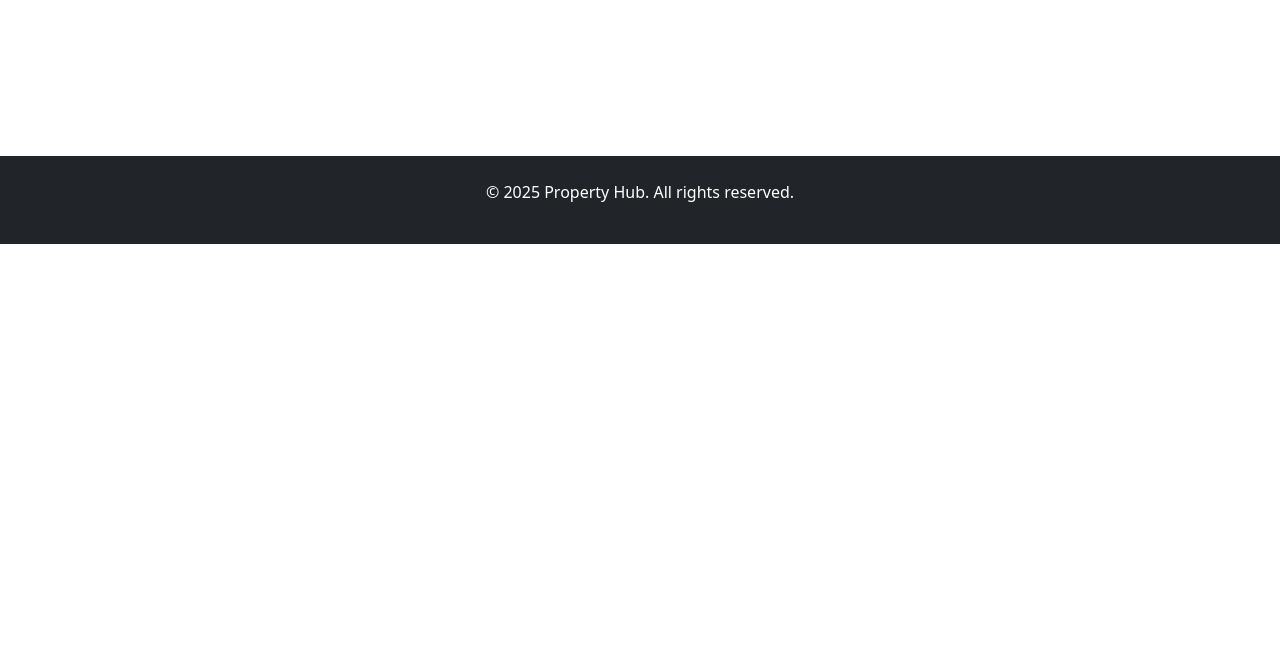
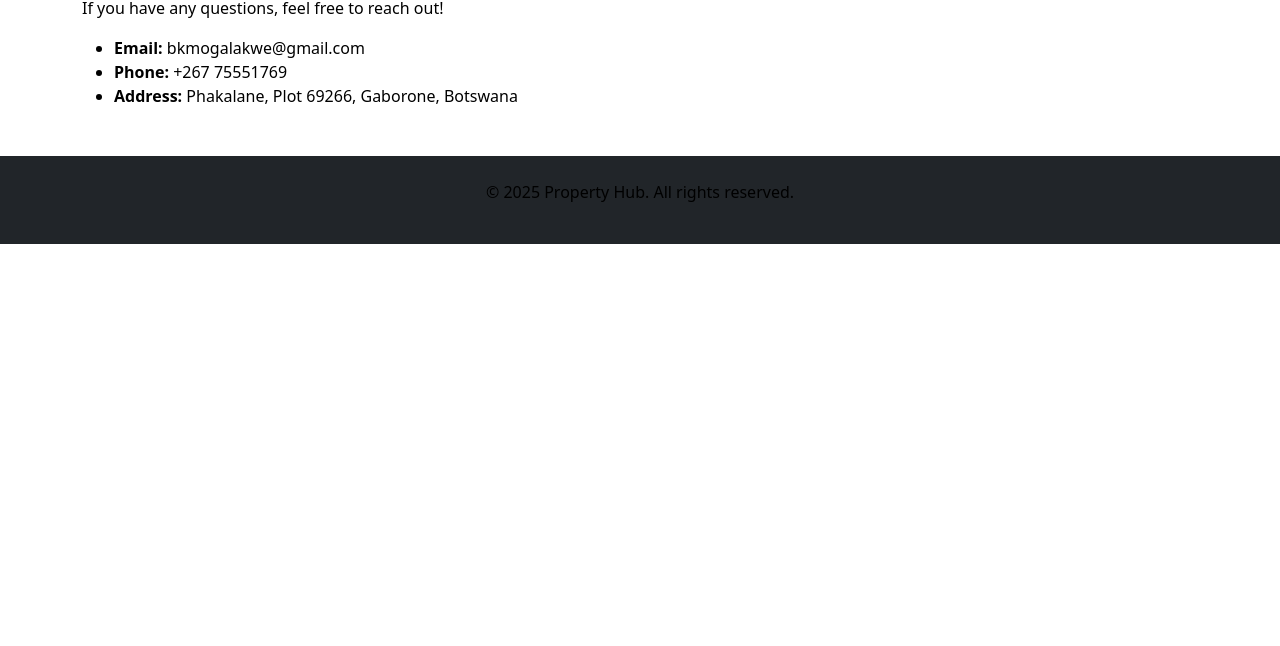
Before and after one commit to k1llbk/WMDa-BIDA24-353, a plain HTML site: page contact.html in a window 1280 px wide. Shown: the part 154-800 px from the top of the page. Drawn offline with nearby package versions, Linux system fonts and the light colour scheme.

Commit message:
Update contact.html

```diff
--- a/contact.html
+++ b/contact.html
@@ -25,7 +25,7 @@
     </div>
   </div>
 </header>
-<main class="container mt-5 text-white">
+<main class="container mt-5 text-black">
   <h2>Contact Us</h2>
   <p>If you have any questions, feel free to reach out!</p>
   <ul>
@@ -34,7 +34,7 @@
     <li><strong>Address:</strong> Phakalane, Plot 69266, Gaborone, Botswana</li>
   </ul>
 </main>
-<footer class="bg-dark text-center text-white py-4 mt-5">
+<footer class="bg-dark text-center text-black py-4 mt-5">
   <p>&copy; 2025 Property Hub. All rights reserved.</p>
 </footer>
 <script src="https://cdn.jsdelivr.net/npm/bootstrap@5.3.0/dist/js/bootstrap.bundle.min.js"></script>
```
